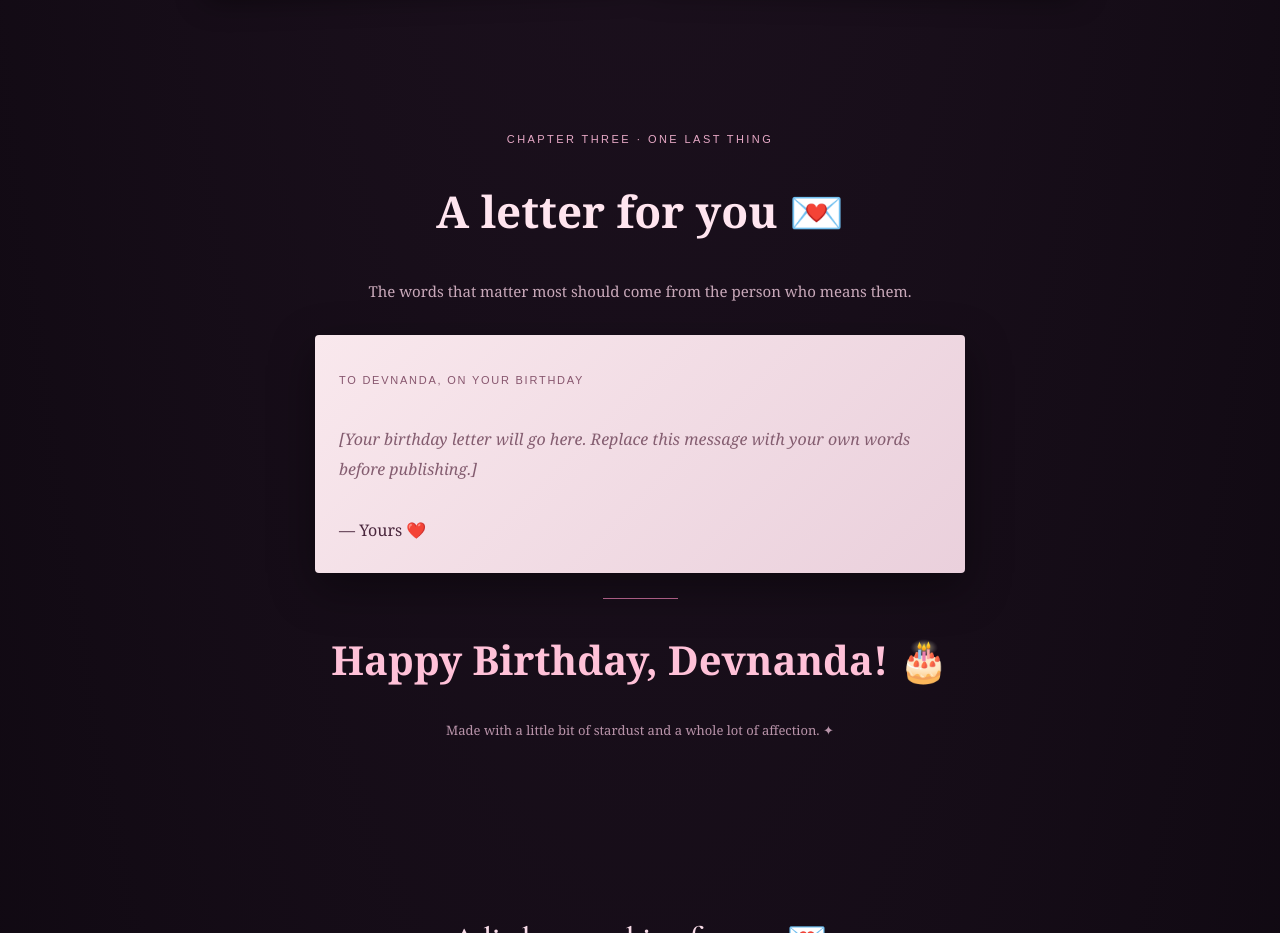
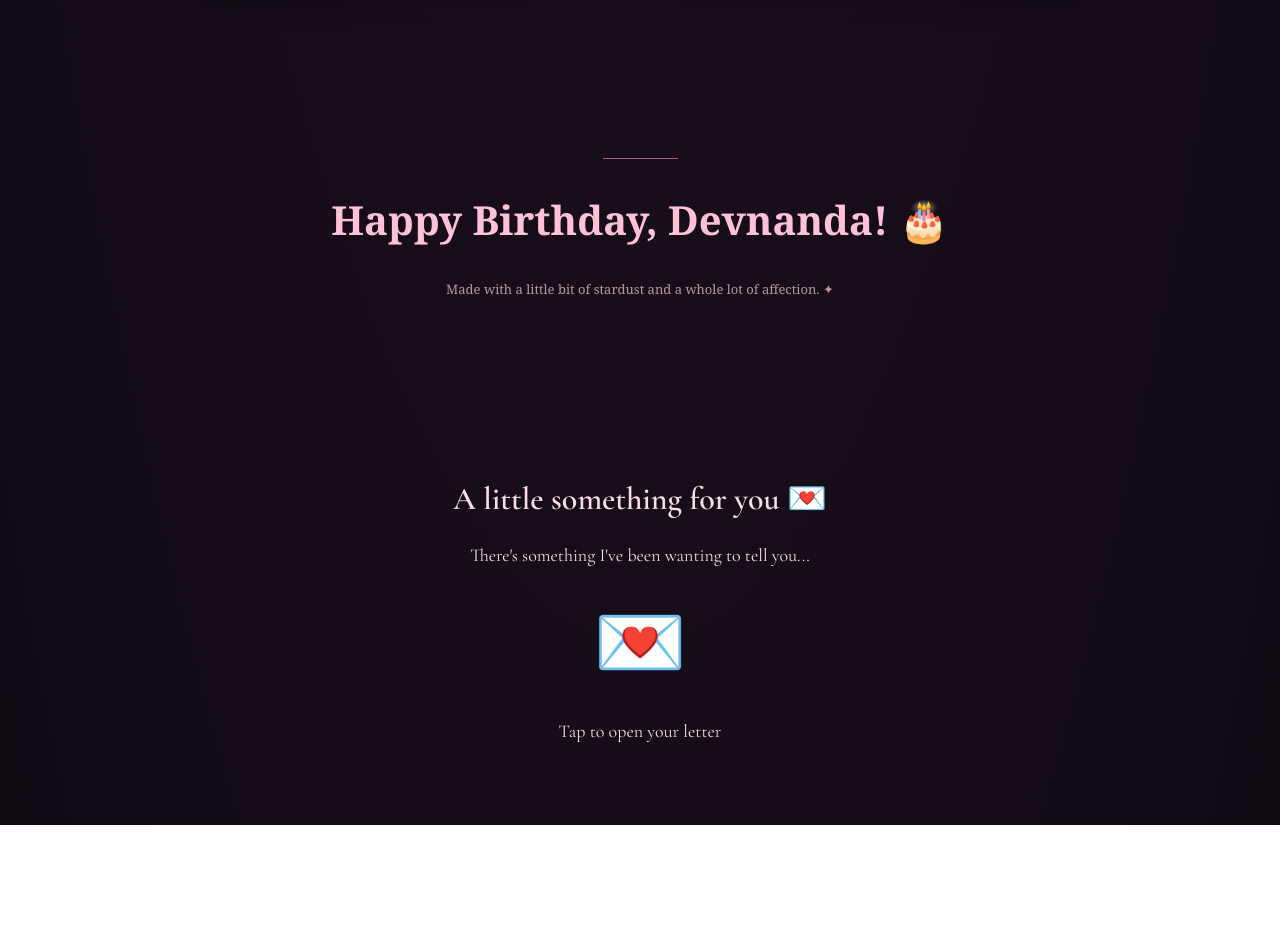
Before and after one commit to sauru719-alt/Ds, a plain HTML site: page index.html in a window 1280 px wide. Shown: the part 2520-3453 px from the top of the page. After the commit the page ends 3345 px from the top, so only its background shows below. Drawn offline with nearby package versions, Linux system fonts and the light colour scheme.

Commit message:
Update index.html

```diff
--- a/index.html
+++ b/index.html
@@ -47,10 +47,6 @@ section{padding:76px 20px;max-width:920px;margin:auto;text-align:center}.eyebrow
   </div>
 </section>
 <section class="reveal">
-  <div class="eyebrow">chapter three · one last thing</div>
-  <h2 style="font-size:clamp(28px,6vw,44px);color:#ffe5ef">A letter for you 💌</h2>
-  <p class="sub">The words that matter most should come from the person who means them.</p>
-  <div class="letter"><small>TO DEVNANDA, ON YOUR BIRTHDAY</small><br><br><span class="placeholder">[Your birthday letter will go here. Replace this message with your own words before publishing.]</span><br><br>— Yours ❤️</div>
   <div class="divider"></div>
   <h2 style="color:#ffc1d8;font-size:clamp(26px,6vw,40px)">Happy Birthday, Devnanda! 🎂</h2>
   <p class="footer">Made with a little bit of stardust and a whole lot of affection. ✦</p>
```
